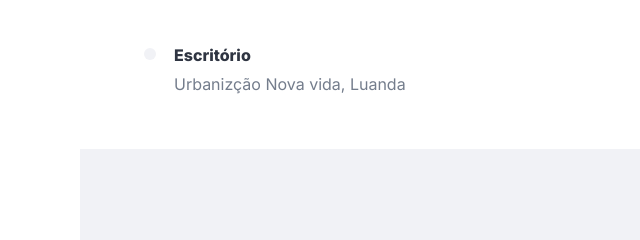
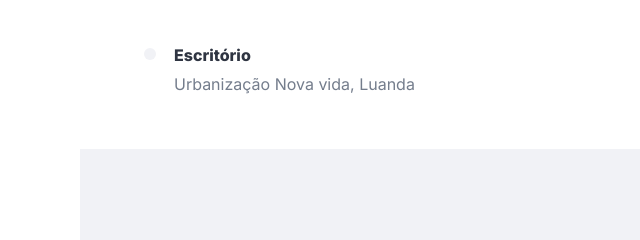
Before and after one commit to albertombundi/portfolio, a plain HTML site: page index.html in a window 1280 px wide. Shown: the part 801-1041 px from the top of the page, 0-640 px from the left. Drawn offline with nearby package versions, Linux system fonts and the light colour scheme.

Commit message:
update do index

```diff
--- a/index.html
+++ b/index.html
@@ -91,7 +91,7 @@
                                         </li>
                                         <li>
                                             <strong>Escritório</strong>
-                                            <a href="#">Urbanizção Nova vida, Luanda</a>
+                                            <a href="#">Urbanização Nova vida, Luanda</a>
 
                                         </li>
                                     </ul>
```
